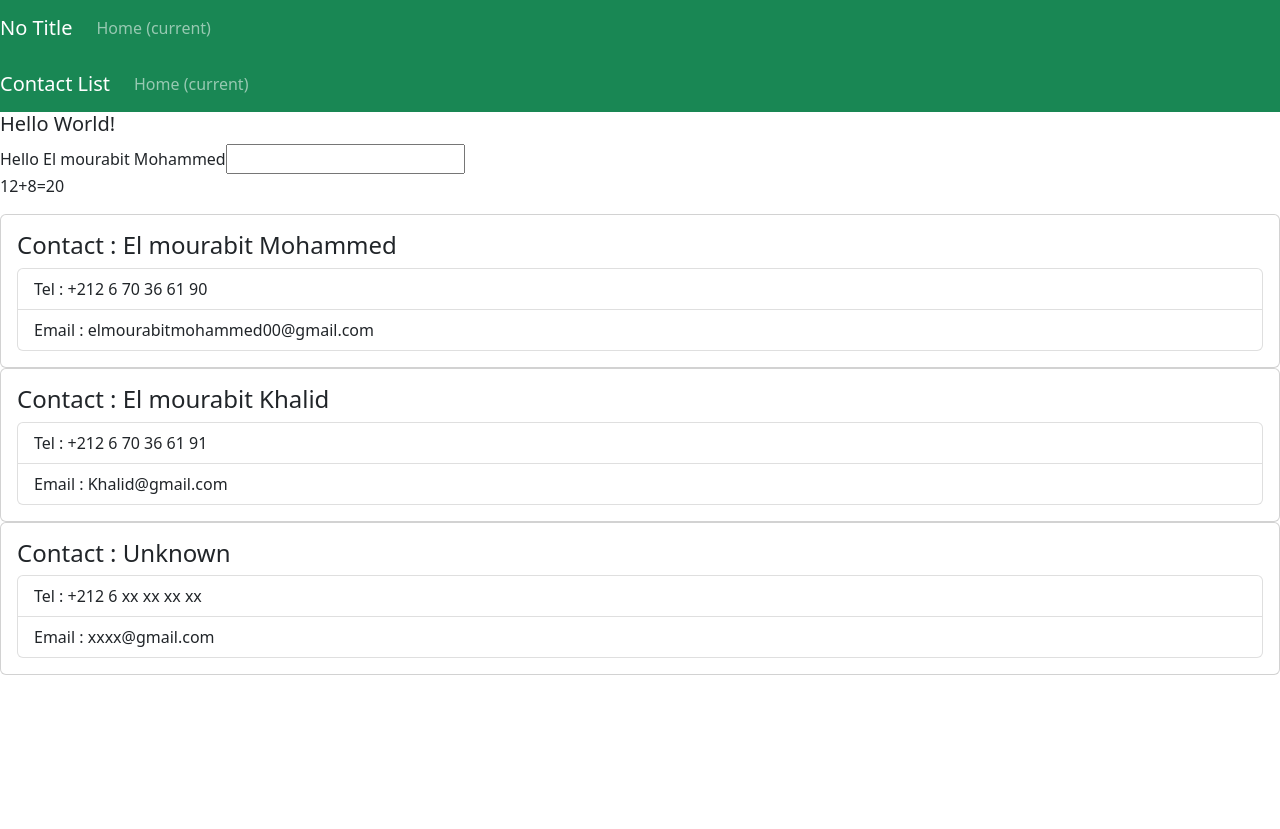
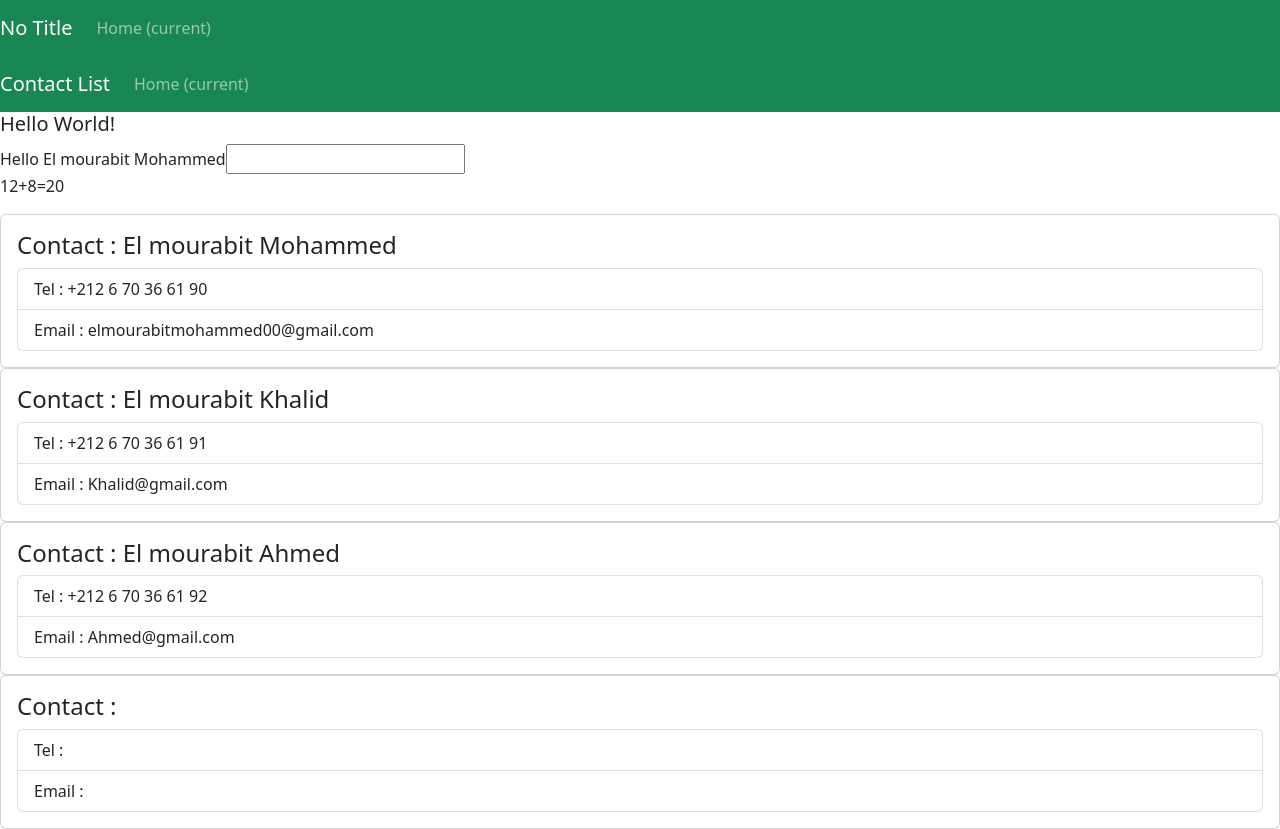
Before and after one commit to ElMourabit-Mohammed/ReacrJS-Training, a React (Create React App) app: page / in a window 1280 px wide. Before the commit the page ends 800 px from the top, so only its background shows below. Built offline with nearby package versions, Linux system fonts and the light colour scheme.

Commit message:
First State

```diff
--- a/src/App.js
+++ b/src/App.js
@@ -2,6 +2,7 @@ import './App.css';
 import Navbar from './components/navbar/Navbar';
 import Contact from './components/contacts/Contact';
 import 'bootstrap/dist/css/bootstrap.min.css'
+import Contacts from './components/contacts/Contacts';
 
 function App() {
   let name="El mourabit Mohammed";
@@ -19,9 +20,13 @@ return (
 
   <p>{num1}+{num2}={num1+num2}</p>
 
+  {/*
   <Contact name="El mourabit Mohammed" tel="+212 6 70 36 61 90" email="elmourabitmohammed00@gmail.com"/>
   <Contact name="El mourabit Khalid" tel="+212 6 70 36 61 91" email="Khalid@gmail.com"/>
   <Contact/>
+  */}
+
+  <Contacts/>
 </div>
 );
 }
--- /dev/null
+++ b/src/components/contacts/Contacts.js
@@ -0,0 +1,25 @@
+import React, { Component } from 'react'
+import Contact from './Contact'
+
+class Contacts extends Component {
+    state = {
+        contacts : [
+            {id:1 , name:"El mourabit Mohammed" , tel : "+212 6 70 36 61 90" , email :"elmourabitmohammed00@gmail.com"},
+            {id:2 , name:"El mourabit Khalid" , tel : "+212 6 70 36 61 91" , email :"Khalid@gmail.com"},
+            {id:3 , name:"El mourabit Ahmed" , tel : "+212 6 70 36 61 92" , email :"Ahmed@gmail.com"},
+            {id:4}
+        ]
+    }
+  render() {
+    const{contacts} = this.state
+    return (
+      <div>
+        {contacts.map((contact)=>(
+            <Contact data={contact} key={contact.id}/>
+        ))}
+      </div>
+    )
+  }
+}
+
+export default Contacts
```
Also changed, not shown: src/components/contacts/Contact.js (+14 -4 lines).
